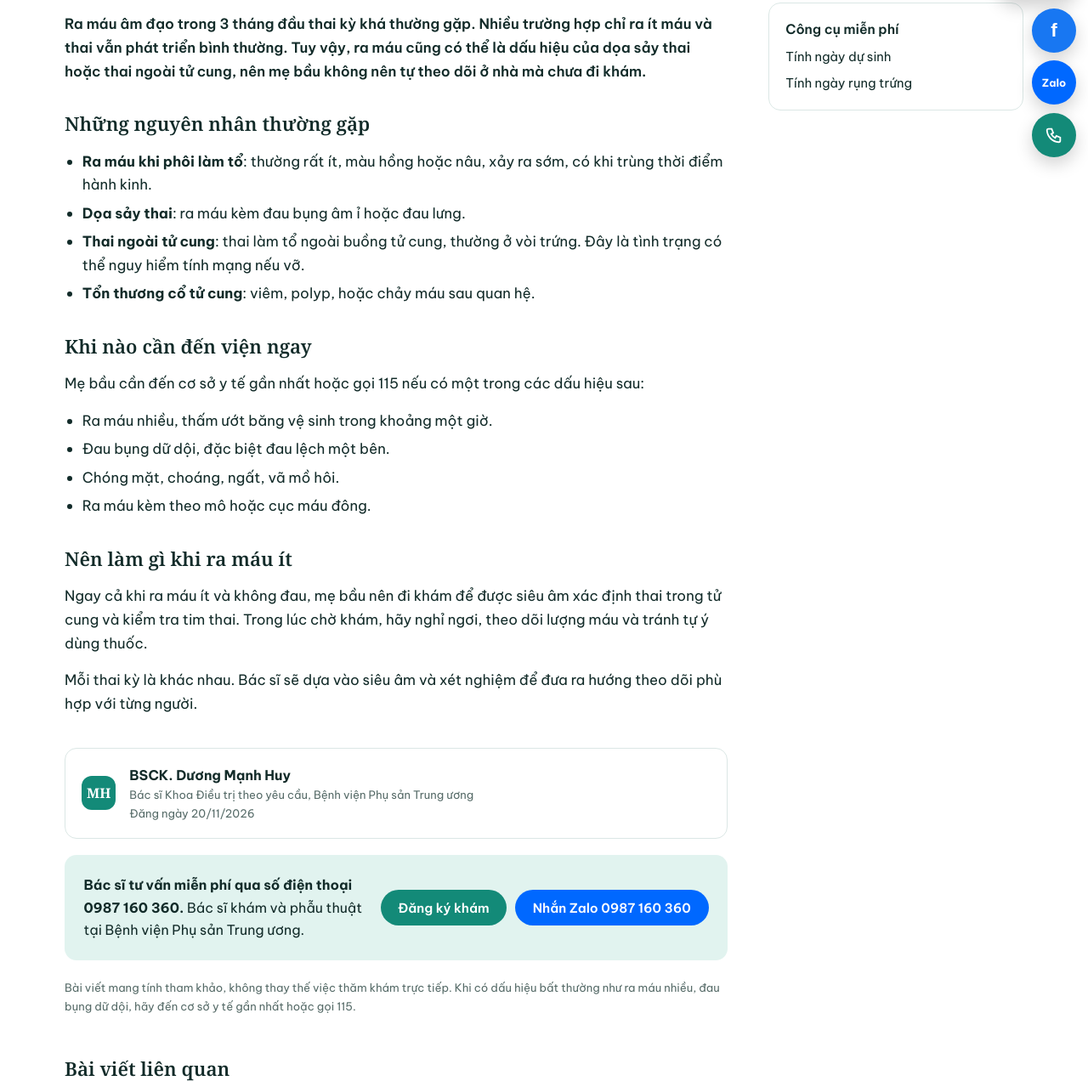
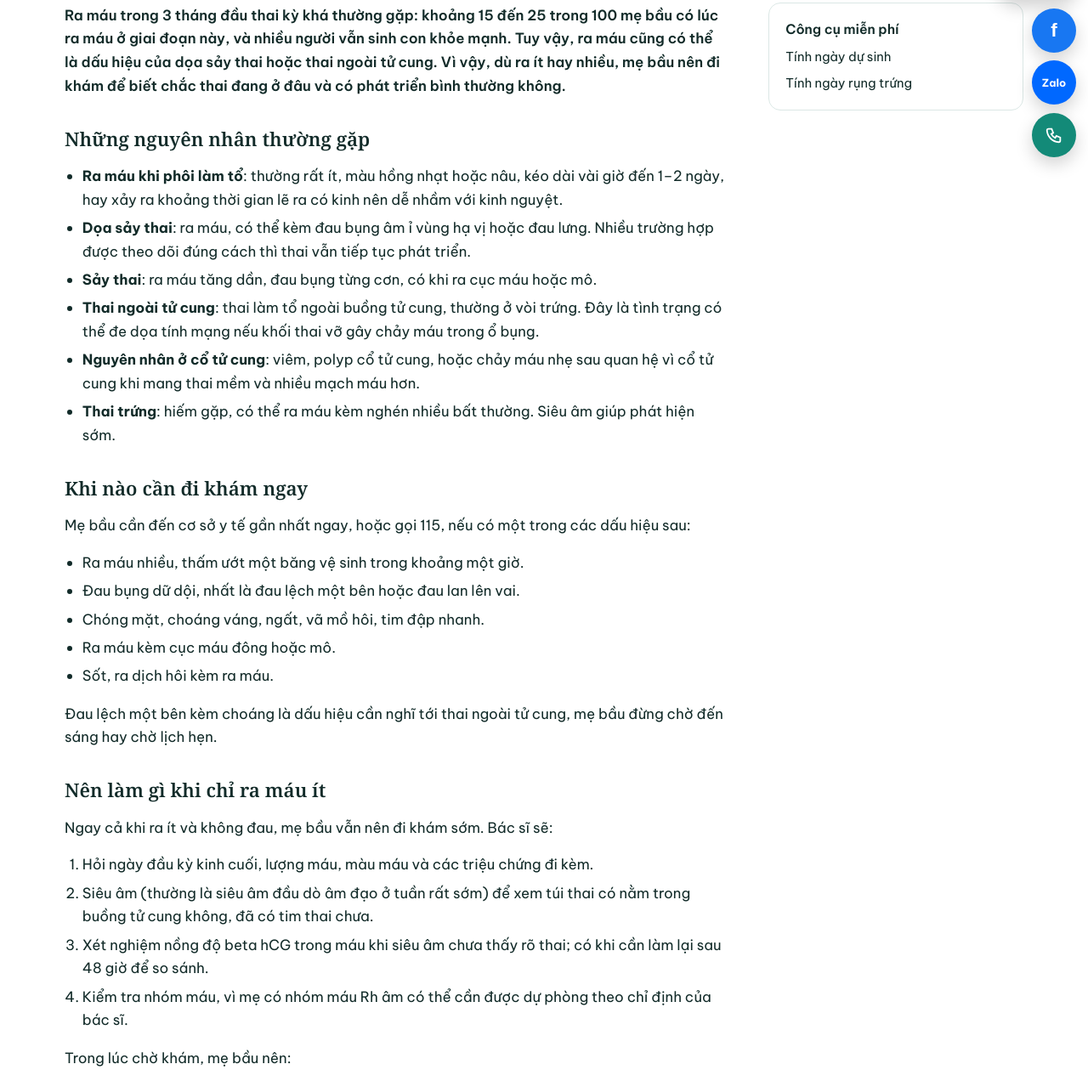
Before and after one commit to duonghuy148-lgtm/website-bacsi-huy, an Eleventy site: page src/bai-viet/ra-mau-3-thang-dau.md in a window 1280 px wide. Shown: the part 601-1873 px from the top of the page at 85% size. Built offline with nearby package versions, Linux system fonts and the light colour scheme; Eleventy itself is replaced by a stand-in of ours; files that its build step writes are made by us from their sources.

Commit message:
Đăng bài: Ra máu khi mang thai 3 tháng đầu: khi nào cần đi khám ngay?
Co-Authored-By: Claude Opus 5.5 <noreply@anthropic.com>
Claude-Session: https://claude.ai/code/session_01LA9DtFvxGAb2Ym6XYgn7QT

```diff
--- a/src/bai-viet/ra-mau-3-thang-dau.md
+++ b/src/bai-viet/ra-mau-3-thang-dau.md
@@ -1,31 +1,60 @@
 ---
 title: "Ra máu khi mang thai 3 tháng đầu: khi nào cần đi khám ngay?"
-description: Phân biệt ra máu ít thường gặp với dấu hiệu dọa sảy, thai ngoài tử cung và những việc mẹ bầu nên làm.
+description: "Ra máu 3 tháng đầu có thể chỉ do phôi làm tổ, nhưng cũng có thể là dọa sảy hay thai ngoài tử cung. Dấu hiệu nào cần đến viện ngay, mẹ bầu nên làm gì?"
 category: Thai sản
-date: 2026-11-20
-sample: true
+date: 2026-11-28
 ---
 
-Ra máu âm đạo trong 3 tháng đầu thai kỳ khá thường gặp. Nhiều trường hợp chỉ ra ít máu và thai vẫn phát triển bình thường. Tuy vậy, ra máu cũng có thể là dấu hiệu của dọa sảy thai hoặc thai ngoài tử cung, nên mẹ bầu không nên tự theo dõi ở nhà mà chưa đi khám.
+Ra máu trong 3 tháng đầu thai kỳ khá thường gặp: khoảng 15 đến 25 trong 100 mẹ bầu có lúc ra máu ở giai đoạn này, và nhiều người vẫn sinh con khỏe mạnh. Tuy vậy, ra máu cũng có thể là dấu hiệu của dọa sảy thai hoặc thai ngoài tử cung. Vì vậy, dù ra ít hay nhiều, mẹ bầu nên đi khám để biết chắc thai đang ở đâu và có phát triển bình thường không.
 
 ## Những nguyên nhân thường gặp
 
-- **Ra máu khi phôi làm tổ**: thường rất ít, màu hồng hoặc nâu, xảy ra sớm, có khi trùng thời điểm hành kinh.
-- **Dọa sảy thai**: ra máu kèm đau bụng âm ỉ hoặc đau lưng.
-- **Thai ngoài tử cung**: thai làm tổ ngoài buồng tử cung, thường ở vòi trứng. Đây là tình trạng có thể nguy hiểm tính mạng nếu vỡ.
-- **Tổn thương cổ tử cung**: viêm, polyp, hoặc chảy máu sau quan hệ.
+- **Ra máu khi phôi làm tổ**: thường rất ít, màu hồng nhạt hoặc nâu, kéo dài vài giờ đến 1–2 ngày, hay xảy ra khoảng thời gian lẽ ra có kinh nên dễ nhầm với kinh nguyệt.
+- **Dọa sảy thai**: ra máu, có thể kèm đau bụng âm ỉ vùng hạ vị hoặc đau lưng. Nhiều trường hợp được theo dõi đúng cách thì thai vẫn tiếp tục phát triển.
+- **Sảy thai**: ra máu tăng dần, đau bụng từng cơn, có khi ra cục máu hoặc mô.
+- **Thai ngoài tử cung**: thai làm tổ ngoài buồng tử cung, thường ở vòi trứng. Đây là tình trạng có thể đe dọa tính mạng nếu khối thai vỡ gây chảy máu trong ổ bụng.
+- **Nguyên nhân ở cổ tử cung**: viêm, polyp cổ tử cung, hoặc chảy máu nhẹ sau quan hệ vì cổ tử cung khi mang thai mềm và nhiều mạch máu hơn.
+- **Thai trứng**: hiếm gặp, có thể ra máu kèm nghén nhiều bất thường. Siêu âm giúp phát hiện sớm.
 
-## Khi nào cần đến viện ngay
+## Khi nào cần đi khám ngay
 
-Mẹ bầu cần đến cơ sở y tế gần nhất hoặc gọi 115 nếu có một trong các dấu hiệu sau:
+Mẹ bầu cần đến cơ sở y tế gần nhất ngay, hoặc gọi 115, nếu có một trong các dấu hiệu sau:
 
-- Ra máu nhiều, thấm ướt băng vệ sinh trong khoảng một giờ.
-- Đau bụng dữ dội, đặc biệt đau lệch một bên.
-- Chóng mặt, choáng, ngất, vã mồ hôi.
-- Ra máu kèm theo mô hoặc cục máu đông.
+- Ra máu nhiều, thấm ướt một băng vệ sinh trong khoảng một giờ.
+- Đau bụng dữ dội, nhất là đau lệch một bên hoặc đau lan lên vai.
+- Chóng mặt, choáng váng, ngất, vã mồ hôi, tim đập nhanh.
+- Ra máu kèm cục máu đông hoặc mô.
+- Sốt, ra dịch hôi kèm ra máu.
 
-## Nên làm gì khi ra máu ít
+Đau lệch một bên kèm choáng là dấu hiệu cần nghĩ tới thai ngoài tử cung, mẹ bầu đừng chờ đến sáng hay chờ lịch hẹn.
 
-Ngay cả khi ra máu ít và không đau, mẹ bầu nên đi khám để được siêu âm xác định thai trong tử cung và kiểm tra tim thai. Trong lúc chờ khám, hãy nghỉ ngơi, theo dõi lượng máu và tránh tự ý dùng thuốc.
+## Nên làm gì khi chỉ ra máu ít
 
-Mỗi thai kỳ là khác nhau. Bác sĩ sẽ dựa vào siêu âm và xét nghiệm để đưa ra hướng theo dõi phù hợp với từng người.
+Ngay cả khi ra ít và không đau, mẹ bầu vẫn nên đi khám sớm. Bác sĩ sẽ:
+
+1. Hỏi ngày đầu kỳ kinh cuối, lượng máu, màu máu và các triệu chứng đi kèm.
+2. Siêu âm (thường là siêu âm đầu dò âm đạo ở tuần rất sớm) để xem túi thai có nằm trong buồng tử cung không, đã có tim thai chưa.
+3. Xét nghiệm nồng độ beta hCG trong máu khi siêu âm chưa thấy rõ thai; có khi cần làm lại sau 48 giờ để so sánh.
+4. Kiểm tra nhóm máu, vì mẹ có nhóm máu Rh âm có thể cần được dự phòng theo chỉ định của bác sĩ.
+
+Trong lúc chờ khám, mẹ bầu nên:
+
+- Nghỉ ngơi, tránh mang vác nặng.
+- Dùng băng vệ sinh (không dùng tampon) để theo dõi lượng máu; ghi lại thời điểm và số lần thay băng.
+- Tạm tránh quan hệ cho đến khi được bác sĩ tư vấn.
+- Không tự ý dùng thuốc, kể cả thuốc "an thai" hay thuốc nam, khi chưa được bác sĩ khám và chỉ định.
+
+## Những hiểu lầm thường gặp
+
+- **"Ra máu ít thì không sao, chờ thêm vài ngày"**: không nên chờ. Thai ngoài tử cung giai đoạn đầu có thể chỉ ra máu rất ít.
+- **"Nằm im tuyệt đối sẽ giữ được thai"**: hiện chưa có bằng chứng nằm bất động giúp ngăn sảy thai. Mẹ bầu nên nghỉ ngơi hợp lý theo hướng dẫn của bác sĩ.
+- **"Đã có tim thai thì không cần khám lại"**: nếu ra máu tái diễn, đau bụng tăng, mẹ bầu vẫn cần khám lại.
+
+Mỗi thai kỳ là khác nhau. Bác sĩ sẽ dựa vào siêu âm, xét nghiệm và diễn biến thực tế để đưa ra hướng theo dõi phù hợp với từng mẹ bầu.
+
+## Tài liệu tham khảo
+
+- Bộ Y tế. Hướng dẫn quốc gia về các dịch vụ chăm sóc sức khỏe sinh sản (Quyết định 4128/QĐ-BYT, 2016).
+- ACOG. Bleeding During Pregnancy (thông tin cho người bệnh).
+- NICE. Ectopic pregnancy and miscarriage: diagnosis and initial management (NG126).
+- RCOG. Information for you: Early miscarriage.
```
